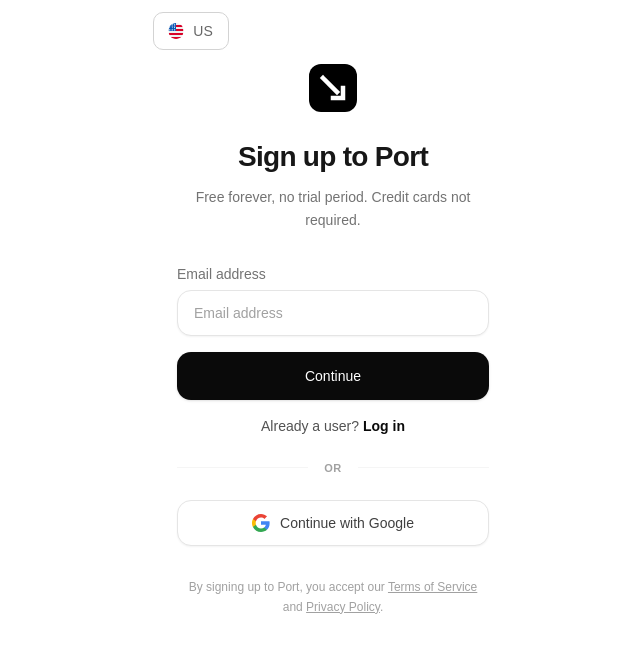
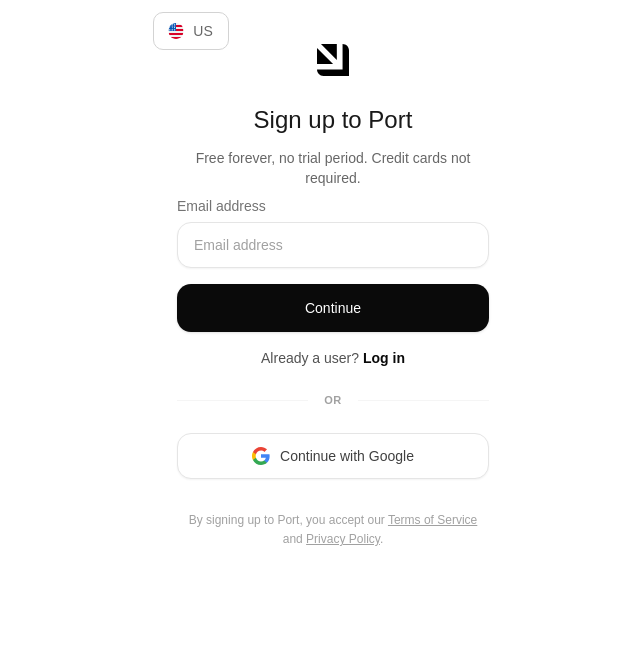
Before and after one commit to harelpanker/port-auth, a React (Vite) app: page / in a window 1280 px wide. Shown: the top 652 px of the page, without its empty margins (307-947 px from the left). Built offline with nearby package versions, Linux system fonts and the light colour scheme.

Commit message:
header finished

```diff
--- a/src/components/auth/BrandHeader.tsx
+++ b/src/components/auth/BrandHeader.tsx
@@ -1,30 +1,6 @@
 import React from "react"
 
-const PortLogo = () => (
-  <svg
-    width="48"
-    height="48"
-    viewBox="0 0 48 48"
-    fill="none"
-    xmlns="http://www.w3.org/2000/svg"
-    className="shrink-0 animate-in fade-in zoom-in-95 duration-200"
-  >
-    <rect width="48" height="48" rx="12" fill="black" />
-    <path
-      d="M24 34H34V24"
-      stroke="white"
-      strokeWidth="4.5"
-      strokeLinecap="square"
-      strokeLinejoin="miter"
-    />
-    <path
-      d="M14 14L28 28"
-      stroke="white"
-      strokeWidth="4.5"
-      strokeLinecap="square"
-    />
-  </svg>
-)
+import logo from "@/assets/port_icon.svg"
 
 interface BrandHeaderProps {
   title: string
@@ -33,18 +9,18 @@ interface BrandHeaderProps {
 
 export function BrandHeader({ title, description }: BrandHeaderProps) {
   return (
-    <div className="flex flex-col items-center text-center mt-6">
-      <div className="mb-6">
-        <PortLogo />
+    <div className="flex flex-col gap-y-6 text-center">
+      <figure className="flex items-center justify-center">
+        <img src={logo} alt="logo" width={40} height={40} />
+      </figure>
+      <div className="flex flex-col gap-y-3">
+        <h2 className="text-2xl font-medium text-black/90">{title}</h2>
+        {description && (
+          <div className="max-w-[288px] text-sm font-medium text-black/60">
+            {description}
+          </div>
+        )}
       </div>
-      <h2 className="text-[28px] font-semibold text-neutral-900 tracking-tight mb-2">
-        {title}
-      </h2>
-      {description && (
-        <div className="text-sm text-neutral-500 font-normal leading-relaxed mb-6 max-w-[280px]">
-          {description}
-        </div>
-      )}
     </div>
   )
 }
```
